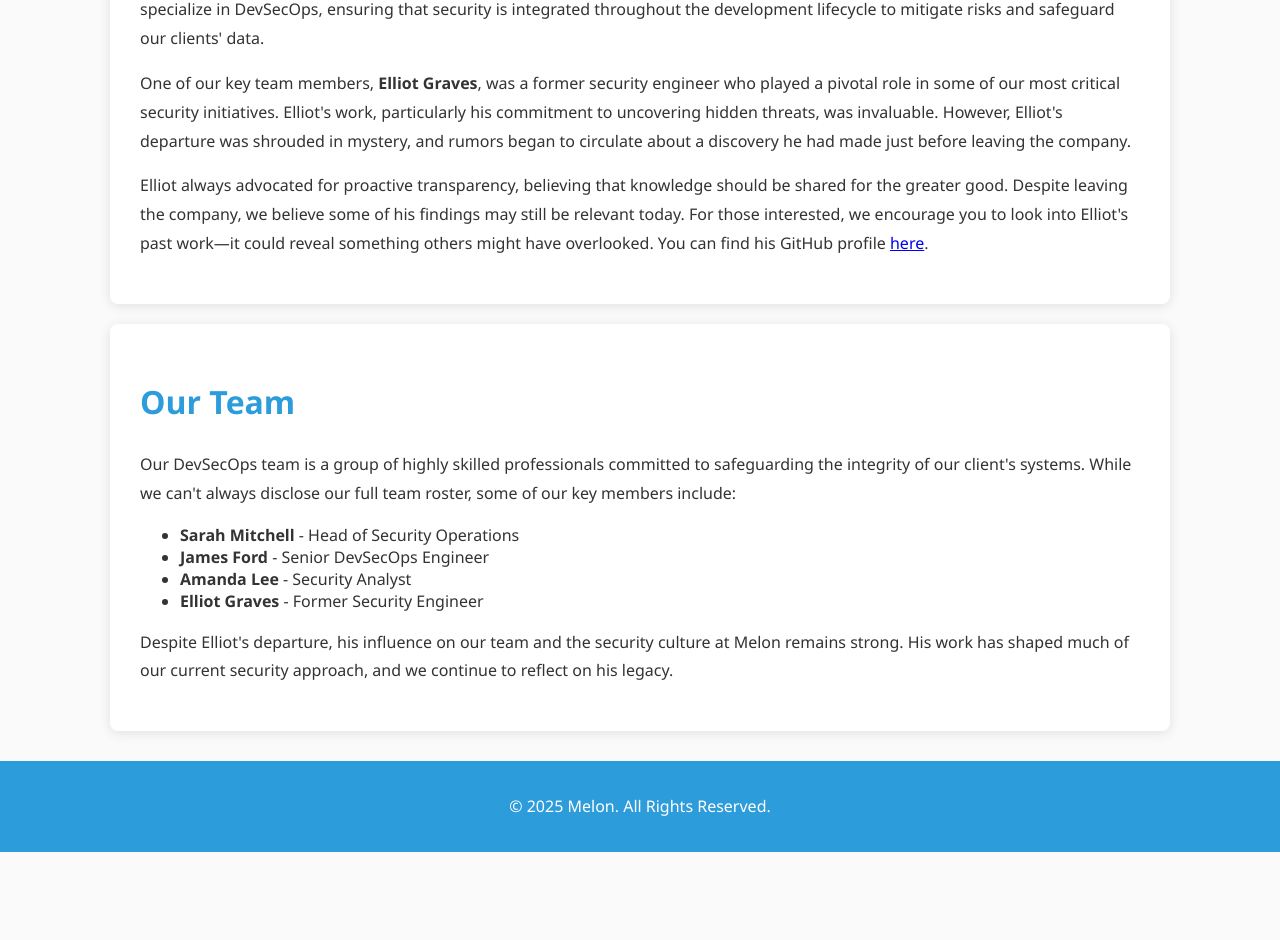
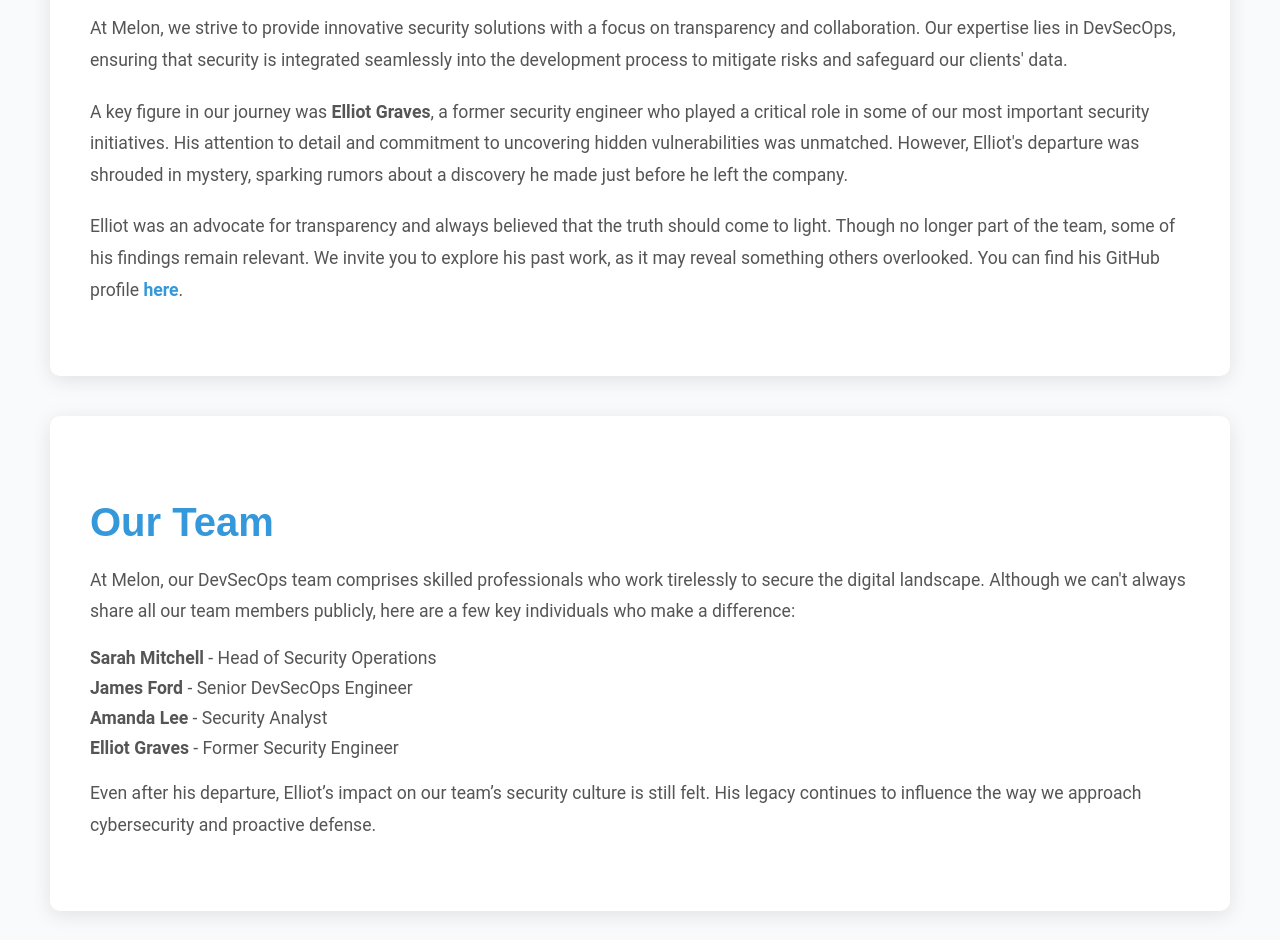
Before and after one commit to elliotgraves-sec/melon-inc, a plain HTML site: page index.html in a window 1280 px wide. Shown: the part 350-1290 px from the top of the page. Before the commit the page ends 1202 px from the top, so only its background shows below. Drawn offline with Linux system fonts and the light colour scheme.

Commit message:
Update index.html

```diff
--- a/index.html
+++ b/index.html
@@ -5,59 +5,98 @@
     <meta name="viewport" content="width=device-width, initial-scale=1.0">
     <title>About Us - Melon</title>
     <style>
+        /* Global Styles */
         body {
-            font-family: 'Segoe UI', Tahoma, Geneva, Verdana, sans-serif;
+            font-family: 'Roboto', sans-serif;
             margin: 0;
             padding: 0;
-            background-color: #fafafa;
+            background-color: #f9fafb;
             color: #333;
         }
+        h1, h2 {
+            font-family: 'Montserrat', sans-serif;
+        }
+
+        /* Header Section */
         header {
-            background-color: #2D9CDB;
-            padding: 20px 40px;
+            background-color: #3498db;
+            color: white;
+            padding: 40px 30px;
             text-align: center;
-            color: white;
+            box-shadow: 0 4px 10px rgba(0, 0, 0, 0.1);
+        }
+        header h1 {
+            font-size: 3em;
+            margin: 0;
         }
         header nav {
-            display: flex;
-            justify-content: center;
-            margin-top: 10px;
+            margin-top: 20px;
         }
         header nav a {
             color: white;
-            margin: 0 20px;
+            margin: 0 30px;
             text-decoration: none;
-            font-size: 16px;
+            font-size: 1.1em;
+            letter-spacing: 1px;
+            transition: color 0.3s ease;
         }
         header nav a:hover {
-            text-decoration: underline;
+            color: #f39c12;
         }
+
+        /* Main Section */
         main {
-            max-width: 1000px;
-            margin: 20px auto;
-            padding: 30px;
-            background-color: white;
-            border-radius: 8px;
-            box-shadow: 0 2px 12px rgba(0, 0, 0, 0.1);
+            max-width: 1100px;
+            margin: 40px auto;
+            padding: 50px 40px;
+            background-color: #fff;
+            border-radius: 10px;
+            box-shadow: 0 4px 20px rgba(0, 0, 0, 0.1);
+            transition: box-shadow 0.3s ease;
         }
-        h1 {
-            color: #2D9CDB;
+        main:hover {
+            box-shadow: 0 10px 30px rgba(0, 0, 0, 0.15);
+        }
+
+        h2 {
+            color: #3498db;
             font-size: 2.5em;
-        }
-        h2 {
-            color: #2D9CDB;
-            font-size: 2em;
+            margin-bottom: 20px;
         }
         p {
             line-height: 1.8;
-            font-size: 16px;
+            font-size: 1.1em;
+            color: #555;
+            margin-bottom: 20px;
         }
+        a {
+            color: #3498db;
+            font-weight: bold;
+            text-decoration: none;
+        }
+        a:hover {
+            color: #f39c12;
+        }
+
+        /* Team Section */
+        ul {
+            list-style-type: none;
+            padding-left: 0;
+            margin: 20px 0;
+        }
+        li {
+            font-size: 1.1em;
+            margin-bottom: 10px;
+            color: #555;
+        }
+
+        /* Footer Section */
         footer {
+            background-color: #3498db;
+            color: white;
+            padding: 20px 0;
             text-align: center;
-            padding: 15px;
-            background-color: #2D9CDB;
-            color: white;
-            margin-top: 30px;
+            margin-top: 40px;
         }
     </style>
 </head>
@@ -74,20 +113,20 @@
 <main id="about-us">
     <h2>About Us</h2>
     <p>
-        At Melon, our mission is to provide cutting-edge security solutions while fostering a transparent and collaborative environment. We specialize in DevSecOps, ensuring that security is integrated throughout the development lifecycle to mitigate risks and safeguard our clients' data.
+        At Melon, we strive to provide innovative security solutions with a focus on transparency and collaboration. Our expertise lies in DevSecOps, ensuring that security is integrated seamlessly into the development process to mitigate risks and safeguard our clients' data.
     </p>
     <p>
-        One of our key team members, <strong>Elliot Graves</strong>, was a former security engineer who played a pivotal role in some of our most critical security initiatives. Elliot's work, particularly his commitment to uncovering hidden threats, was invaluable. However, Elliot's departure was shrouded in mystery, and rumors began to circulate about a discovery he had made just before leaving the company.
+        A key figure in our journey was <strong>Elliot Graves</strong>, a former security engineer who played a critical role in some of our most important security initiatives. His attention to detail and commitment to uncovering hidden vulnerabilities was unmatched. However, Elliot's departure was shrouded in mystery, sparking rumors about a discovery he made just before he left the company.
     </p>
     <p>
-        Elliot always advocated for proactive transparency, believing that knowledge should be shared for the greater good. Despite leaving the company, we believe some of his findings may still be relevant today. For those interested, we encourage you to look into Elliot's past work—it could reveal something others might have overlooked. You can find his GitHub profile <a href="https://github.com/elliotgraves-sec" target="_blank">here</a>.
+        Elliot was an advocate for transparency and always believed that the truth should come to light. Though no longer part of the team, some of his findings remain relevant. We invite you to explore his past work, as it may reveal something others overlooked. You can find his GitHub profile <a href="https://github.com/elliotgraves-sec" target="_blank">here</a>.
     </p>
 </main>
 
 <main id="team">
     <h2>Our Team</h2>
     <p>
-        Our DevSecOps team is a group of highly skilled professionals committed to safeguarding the integrity of our client's systems. While we can't always disclose our full team roster, some of our key members include:
+        At Melon, our DevSecOps team comprises skilled professionals who work tirelessly to secure the digital landscape. Although we can't always share all our team members publicly, here are a few key individuals who make a difference:
     </p>
     <ul>
         <li><strong>Sarah Mitchell</strong> - Head of Security Operations</li>
@@ -96,7 +135,7 @@
         <li><strong>Elliot Graves</strong> - Former Security Engineer</li>
     </ul>
     <p>
-        Despite Elliot's departure, his influence on our team and the security culture at Melon remains strong. His work has shaped much of our current security approach, and we continue to reflect on his legacy.
+        Even after his departure, Elliot’s impact on our team’s security culture is still felt. His legacy continues to influence the way we approach cybersecurity and proactive defense.
     </p>
 </main>
 
```
